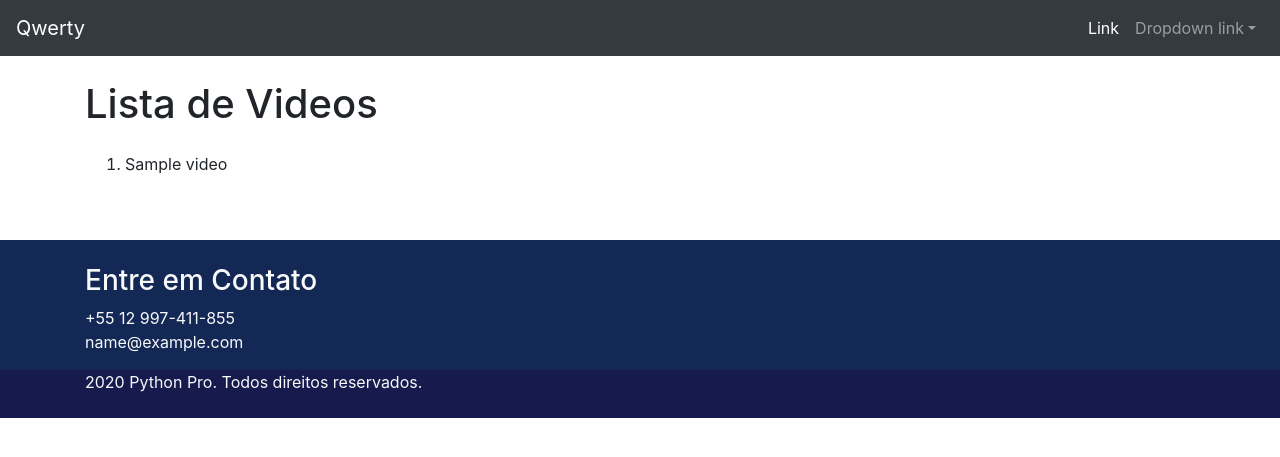
After one commit to Alfareiza/curso-django, a Django app: template pypro/aperitivos/templates/aperitivos/indice.html in a window 1280 px wide. The commit adds this page. Shown: the top 457 px of the page. Run offline with Django 3.2, Linux system fonts and the light colour scheme; the template is opened without the code that fills it: most values are stand-ins (such as "Sample title", 1, 10 or a date in 2020); some libraries are stand-ins or nearby versions.

Commit message:
Creation of html for list videos

```diff
--- /dev/null
+++ b/pypro/aperitivos/templates/aperitivos/indice.html
@@ -0,0 +1,20 @@
+{% extends 'base/base.html' %}
+{% load static %}
+{% block title %}Qwerty App - Videos{% endblock title %}
+{% block description %}Site with all the videos{% endblock %}
+{% block body %}
+    <div class="container">
+        <div class="row">
+            <div class="col-md-12">
+                <h1 class="mt-4 mb-4">Lista de Videos</h1>
+                <ol>
+                    {% for video in videos %}
+                    <li>{{ video.titulo | default:"Video No Disponible"}}</li>
+                        {% empty %}
+                        <li>No Hay video</li>
+                    {% endfor %}
+                </ol>
+            </div>
+        </div>
+    </div>
+{% endblock body %}
--- a/pypro/aperitivos/templates/aperitivos/video.html
+++ b/pypro/aperitivos/templates/aperitivos/video.html
@@ -6,7 +6,7 @@
     <div class="container">
         <div class="row">
             <div class="col-md-12">
-                <h1 class="mt-4 mb-4">{{ video.titulo }}</h1>
+                <h1 class="mt-4 mb-4">{{ video.titulo | default:"Video No Disponible"}}</h1>
                 <iframe src="https://player.vimeo.com/video/{{ video.vimeo_id }}" width="640" height="360" frameborder="0"
                         allow="autoplay; fullscreen" allowfullscreen></iframe>
             </div>
--- a/pypro/aperitivos/urls.py
+++ b/pypro/aperitivos/urls.py
@@ -1,8 +1,9 @@
 from django.urls import path
 
-from pypro.aperitivos.views import video
+from pypro.aperitivos.views import video, indice
 
 app_name = 'aperitivos'
 urlpatterns = [
     path('<slug:slug>', video, name='video'),
+    path('', indice, name='indice'),
 ]
```
Also changed, not shown: pypro/aperitivos/tests/test_indice.py (added, +28 -0 lines), pypro/aperitivos/views.py (+12 -1 lines), pypro/aperitivos/tests/__init__.py (added), pypro/aperitivos/tests/tests_video.py (renamed from pypro/aperitivos/tests.py).
